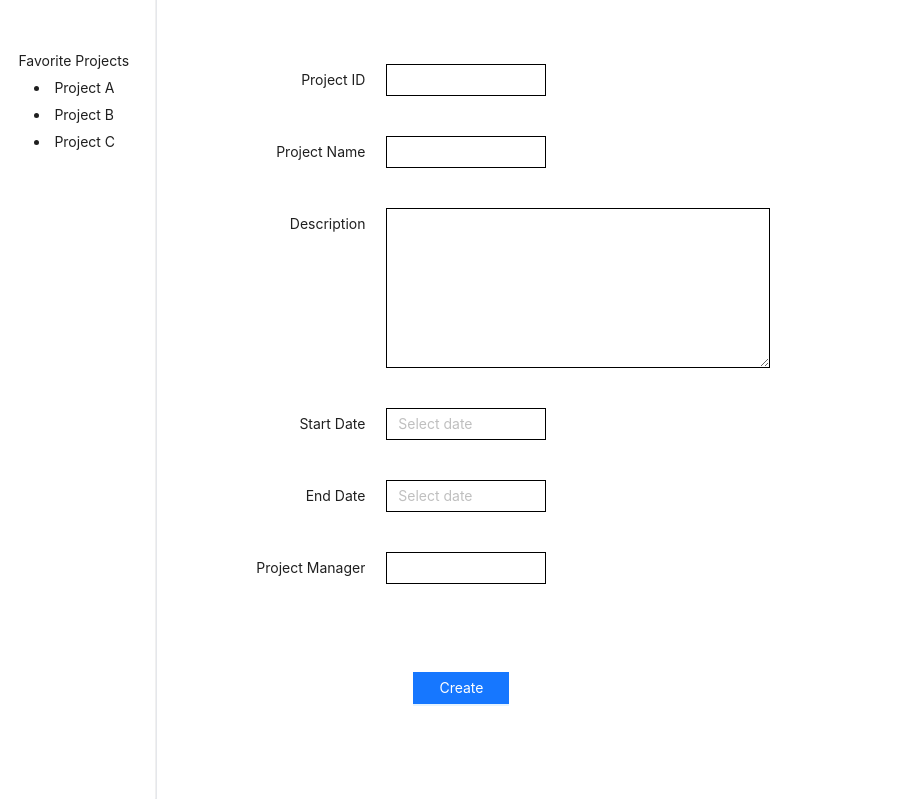
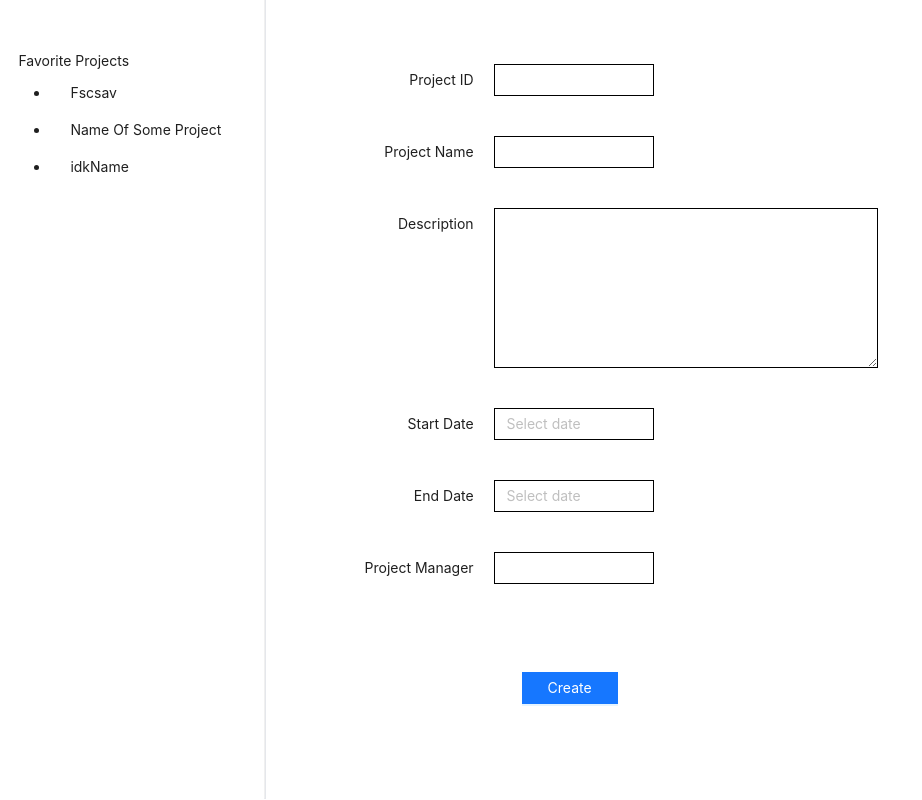
Before and after one commit to Mustafa-Serhat-Uslu/project-lister, a Next.js app: page /projects/new in a window 1280 px wide. Shown: the whole page, without its empty margins (0-922 px from the left). Built offline with nearby package versions, Linux system fonts and the light colour scheme; what @ant-design/nextjs-registry would draw is missing.

Commit message:
add projectsContext, add GoToProjetDetails button

```diff
--- a/app/_actions/actions.ts
+++ b/app/_actions/actions.ts
@@ -2,7 +2,7 @@
 
 import fs from "fs/promises";
 import path from "path";
-import { FormState, Project } from "../_types/types";
+import { FavoritesData, FormState, Project } from "../_types/types";
 import { ProjectSchema } from "../_schemas/projectSchema";
 import { convertZodErrors } from "../_utils/errors/errors";
 
@@ -81,3 +81,18 @@ export async function toggleFavorite(projectid: string): Promise<FormState> {
 
   return { msg: "Favorites Updated!" };
 }
+
+export async function getFavoriteProjectNames(): Promise<
+  Project["projectName"][]
+> {
+  const projects = await getProjects();
+
+  const gg = projects.reduce((acc: FavoritesData, p: Project) => {
+    if (p.isFavorite) {
+      acc[p.projectId] = p.projectName;
+    }
+    return acc;
+  }, {});
+
+  return gg;
+}
--- /dev/null
+++ b/app/_components/Buttons/GoToProjectDetails/GoToProjectDetailsButton.tsx
@@ -0,0 +1,18 @@
+import { Button } from "antd";
+import Link from "next/link";
+
+const GoToProjectDetailsButton = ({
+  projectId,
+  text,
+}: {
+  projectId: string;
+  text: string;
+}) => {
+  return (
+    <Link href={`/projects/${projectId}`}>
+      <Button type="text">{text}</Button>
+    </Link>
+  );
+};
+
+export default GoToProjectDetailsButton;
--- a/app/_components/FavProjectsSideBar/FavProjectsSideBar.tsx
+++ b/app/_components/FavProjectsSideBar/FavProjectsSideBar.tsx
@@ -1,18 +1,32 @@
 "use client";
 
+import { ProjectsContextType } from "@/app/_contexts/ProjectsContext/ProjectsContext";
+import { useProjectsContext } from "@/app/_contexts/ProjectsContext/useProjectsContext";
 import { Divider, List } from "antd";
 import styled from "styled-components";
-
-const data = ["Project A", "Project B", "Project C"];
+import GoToProjectDetailsButton from "../Buttons/GoToProjectDetails/GoToProjectDetailsButton";
 
 export default function FavProjectsSideBar() {
+  const { favoriteProjects }: ProjectsContextType = useProjectsContext();
+
   return (
     <div className="flex pr-0 md:pr-2">
       <StyledList
         size="small"
         header={<div>Favorite Projects</div>}
-        dataSource={data}
-        renderItem={(item) => <List.Item>{item}</List.Item>}
+        dataSource={Object.keys(favoriteProjects)}
+        renderItem={(item) => {
+          const projectId = item as keyof typeof favoriteProjects;
+
+          return (
+            <List.Item>
+              <GoToProjectDetailsButton
+                projectId={projectId}
+                text={favoriteProjects[projectId]}
+              />
+            </List.Item>
+          );
+        }}
       />
       <Divider className="h-screen border-[1px]" type="vertical" />
     </div>
--- a/app/_components/ProjectsTable/ProjectsTableConfigs.tsx
+++ b/app/_components/ProjectsTable/ProjectsTableConfigs.tsx
@@ -1,6 +1,7 @@
 import React from "react";
 import TableRowActions from "./TableRowActions/TableRowActions";
 import { Project } from "@/app/_types/types";
+import GoToProjectDetailsButton from "../Buttons/GoToProjectDetails/GoToProjectDetailsButton";
 
 export type columnType = {
   title: string;
@@ -22,6 +23,12 @@ export const columns: columnType[] = [
     responsive: ["xs", "sm", "md", "lg", "xl"],
     width: "8%",
     align: "center" as const,
+    render: (_, project: Project) => (
+      <GoToProjectDetailsButton
+        projectId={project.projectId}
+        text={project.projectId}
+      />
+    ),
   },
   {
     title: "Project Name",
@@ -75,30 +82,3 @@ export const columns: columnType[] = [
     ),
   },
 ];
-
-// export const datag: DataType[] = [
-//   {
-//     key: "1",
-//     projectId: "project_a",
-//     projectName: "Project A",
-//     startDate: "2025-01-01",
-//     endDate: "2025-12-31",
-//     projectManager: "John Doe",
-//   },
-//   {
-//     key: "2",
-//     projectId: "project_b",
-//     projectName: "Project B",
-//     startDate: "2025-01-01",
-//     endDate: "2025-12-31",
-//     projectManager: "John Doe",
-//   },
-//   {
-//     key: "3",
-//     projectId: "project_c",
-//     projectName: "Project C",
-//     startDate: "2025-01-01",
-//     endDate: "2025-12-31",
-//     projectManager: "John Doe",
-//   },
-// ];
--- /dev/null
+++ b/app/_contexts/ProjectsContext/ProjectsContext.tsx
@@ -0,0 +1,39 @@
+"use client";
+
+import { getFavoriteProjectNames } from "@/app/_actions/actions";
+import { FavoritesData } from "@/app/_types/types";
+import React, { createContext, useEffect, useMemo, useState } from "react";
+
+export type ProjectsContextType = {
+  favoriteProjects: FavoritesData;
+};
+
+export const ProjectsContext = createContext<ProjectsContextType>({
+  favoriteProjects: {},
+});
+
+export const ProjectsContextProvider: React.FC<{
+  children: React.ReactNode;
+}> = ({ children }) => {
+  const [favoriteProjects, setFavoriteProjects] = useState<FavoritesData>({});
+
+  useEffect(() => {
+    async function fetchFavProjects() {
+      const favs: FavoritesData = await getFavoriteProjectNames();
+      setFavoriteProjects(favs);
+    }
+    fetchFavProjects();
+  }, []);
+
+  const data = useMemo(
+    () => ({
+      favoriteProjects,
+      setFavoriteProjects,
+    }),
+    [favoriteProjects]
+  );
+
+  return (
+    <ProjectsContext.Provider value={data}>{children}</ProjectsContext.Provider>
+  );
+};
--- /dev/null
+++ b/app/_contexts/ProjectsContext/useProjectsContext.tsx
@@ -0,0 +1,16 @@
+"use client"; //TODO: ?
+
+import { useContext } from "react";
+import { ProjectsContext } from "./ProjectsContext";
+
+export const useProjectsContext = () => {
+  const context = useContext(ProjectsContext);
+
+  if (context === undefined) {
+    throw new Error(
+      "useProjectsContext must be used within a ProjectsContextProvider"
+    );
+  }
+
+  return context;
+};
--- a/app/_types/types.ts
+++ b/app/_types/types.ts
@@ -25,3 +25,8 @@ export type FormState = {
 export type StringMap = {
   [key: string]: string;
 };
+
+export type FavoritesData = Record<
+  Project["projectId"],
+  Project["projectName"]
+>;
--- a/app/layout.tsx
+++ b/app/layout.tsx
@@ -4,6 +4,7 @@ import "./globals.css";
 import FavProjectsSideBar from "./_components/FavProjectsSideBar/FavProjectsSideBar";
 import { AntdRegistry } from "@ant-design/nextjs-registry";
 import StyledComponentsRegistry from "./_lib/registry";
+import { ProjectsContextProvider } from "./_contexts/ProjectsContext/ProjectsContext";
 
 const geistSans = Geist({
   variable: "--font-geist-sans",
@@ -32,8 +33,10 @@ export default function RootLayout({
       >
         <AntdRegistry>
           <StyledComponentsRegistry>
-            <FavProjectsSideBar />
-            {children}
+            <ProjectsContextProvider>
+              <FavProjectsSideBar />
+              {children}
+            </ProjectsContextProvider>
           </StyledComponentsRegistry>
         </AntdRegistry>
       </body>
--- a/app/projects/[projectId]/page.tsx
+++ b/app/projects/[projectId]/page.tsx
@@ -2,6 +2,7 @@
 
 import { getProject } from "@/app/_actions/actions";
 import FavButton from "@/app/_components/Buttons/FavButton/FavButton";
+import GoBackButton from "@/app/_components/Buttons/GoBackButton/GoBackButton";
 import GoToEditButton from "@/app/_components/Buttons/GoToEditButton/GoToEditButton";
 import ProjectGrid from "@/app/_components/ProjectLayout/ProjectLayout";
 import { Project } from "@/app/_types/types";
@@ -34,6 +35,7 @@ export default function ProjectDetailsPage(): JSX.Element {
         disabledFields={allProjectKeys}
         buttons={
           <div className="max-w-md flex justify-center mt-12">
+            <GoBackButton />
             <GoToEditButton projectId={params.projectId} />
           </div>
         }
--- a/data/data.json
+++ b/data/data.json
@@ -32,7 +32,7 @@
     "startDate": "2025-03-01",
     "endDate": "2025-03-31",
     "projectManager": "Definetly Not Me",
-    "isFavorite": false
+    "isFavorite": true
   },
   {
     "projectId": "idkidk",
@@ -42,5 +42,14 @@
     "endDate": "2043-04-29",
     "projectManager": "idkManager",
     "isFavorite": true
+  },
+  {
+    "projectId": "awrg`sfg",
+    "projectName": "wFwsgfwr",
+    "description": "wfwfwfw",
+    "startDate": "2025-03-31",
+    "endDate": "2026-03-31",
+    "projectManager": "me",
+    "isFavorite": false
   }
 ]
```
